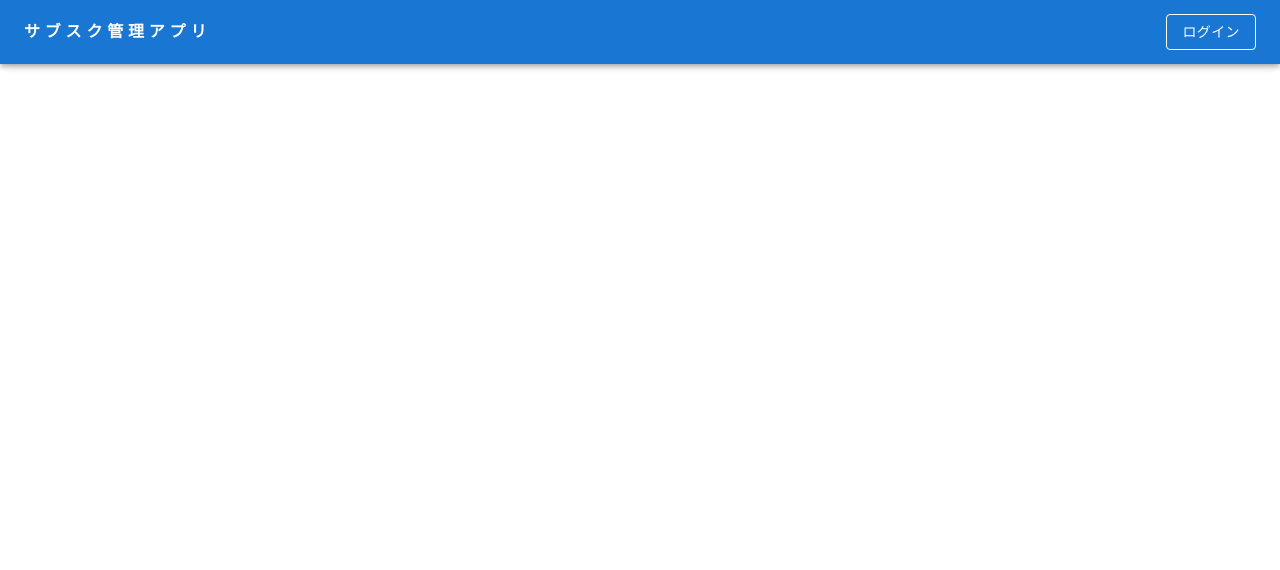
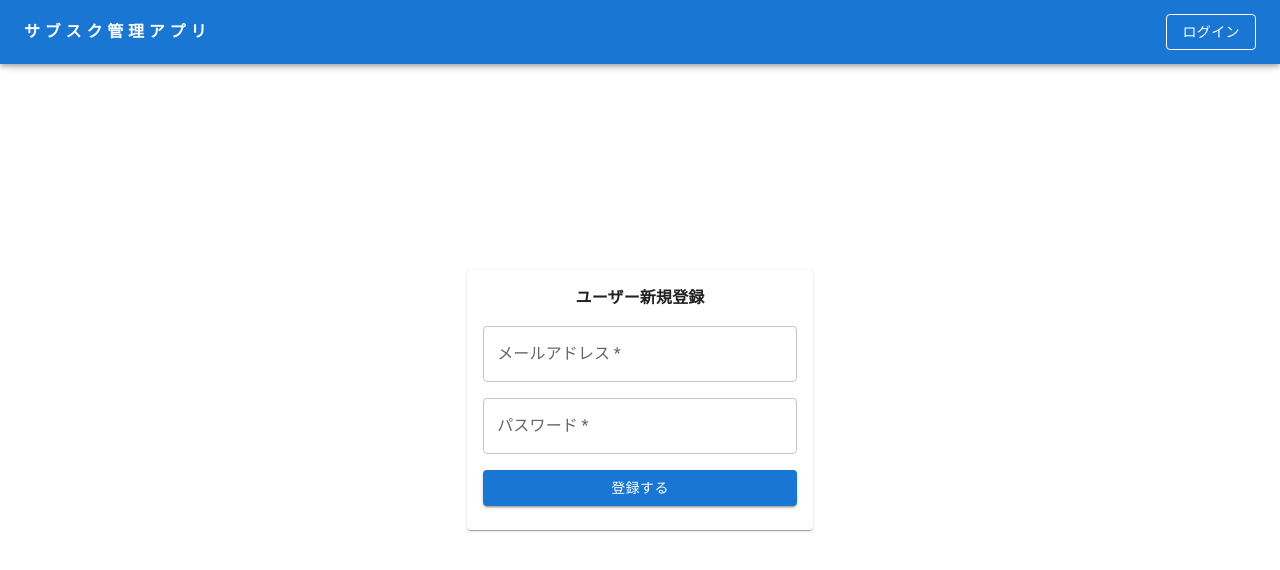
Before and after one commit to y-magavel/subscription-management-app, a React (Create React App) app: page / in a window 1280 px wide. Shown: the top 570 px of the page. Built offline with nearby package versions, Linux system fonts and the light colour scheme.

Commit message:
SignUpコンポーネントを追加
ユーザー新規登録画面のコンポーネント

```diff
--- a/src/App.tsx
+++ b/src/App.tsx
@@ -1,11 +1,13 @@
 import React from 'react';
 import './App.css';
 import {Header} from "./components/Header";
+import {SignUp} from "./components/SignUp";
 
 function App() {
     return (
         <>
             <Header/>
+            <SignUp/>
         </>
     );
 }
--- /dev/null
+++ b/src/components/SignUp.tsx
@@ -0,0 +1,22 @@
+import React from "react";
+import {Button, Card, CardContent, Container, Stack, TextField, Typography} from "@mui/material";
+
+export const SignUp: React.FC = () => {
+    return (
+        <>
+            <Container sx={{height: '100vh',display: 'flex', alignItems: 'center'}}>
+                <Card sx={{width: '30%', minWidth: 325, maxWidth: 500, margin: 'auto'}}>
+                    <CardContent>
+                        <Stack spacing={2}>
+                            <Typography sx={{textAlign: 'center', fontWeight: 'bold',}}>ユーザー新規登録</Typography>
+                            <TextField required id="outlined-required" label="メールアドレス"/>
+                            <TextField required id="outlined-password-input" label="パスワード" type="password"
+                                       autoComplete="current-password"/>
+                            <Button variant="contained">登録する</Button>
+                        </Stack>
+                    </CardContent>
+                </Card>
+            </Container>
+        </>
+    );
+};
```
